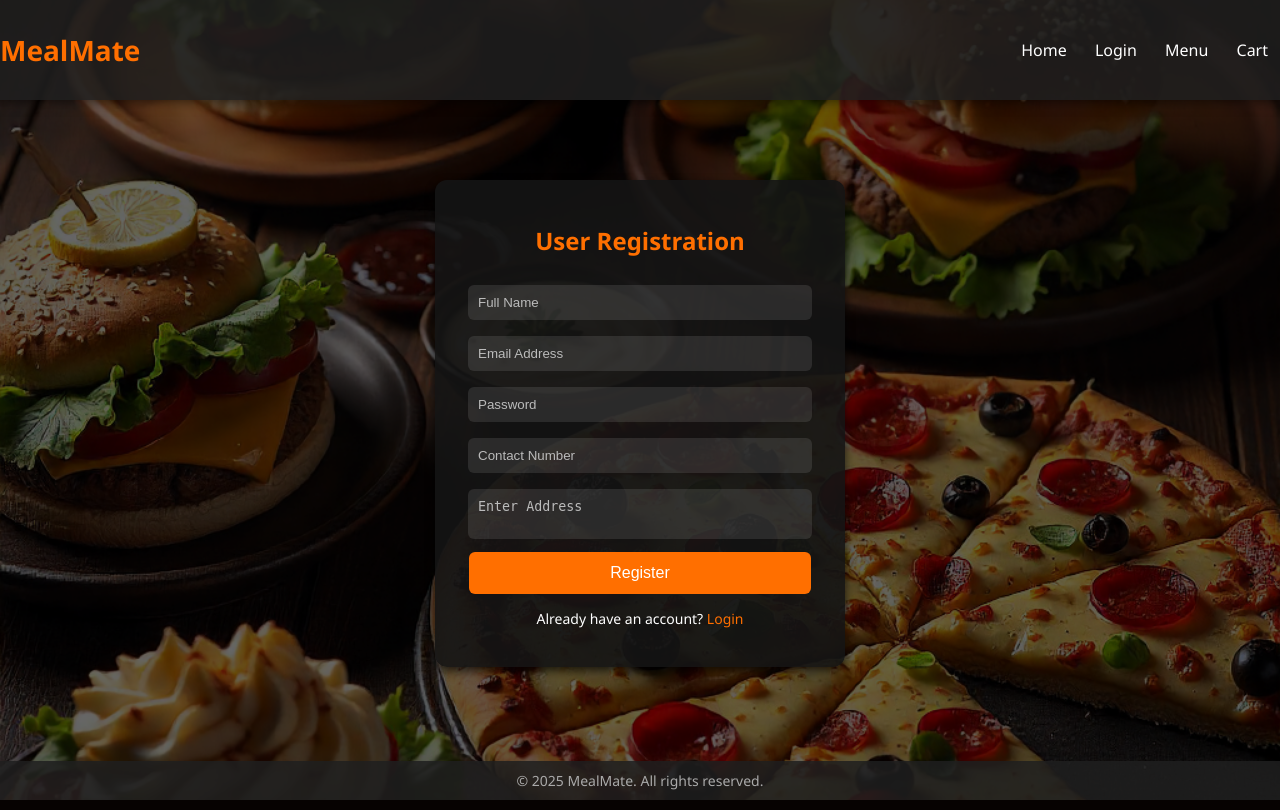
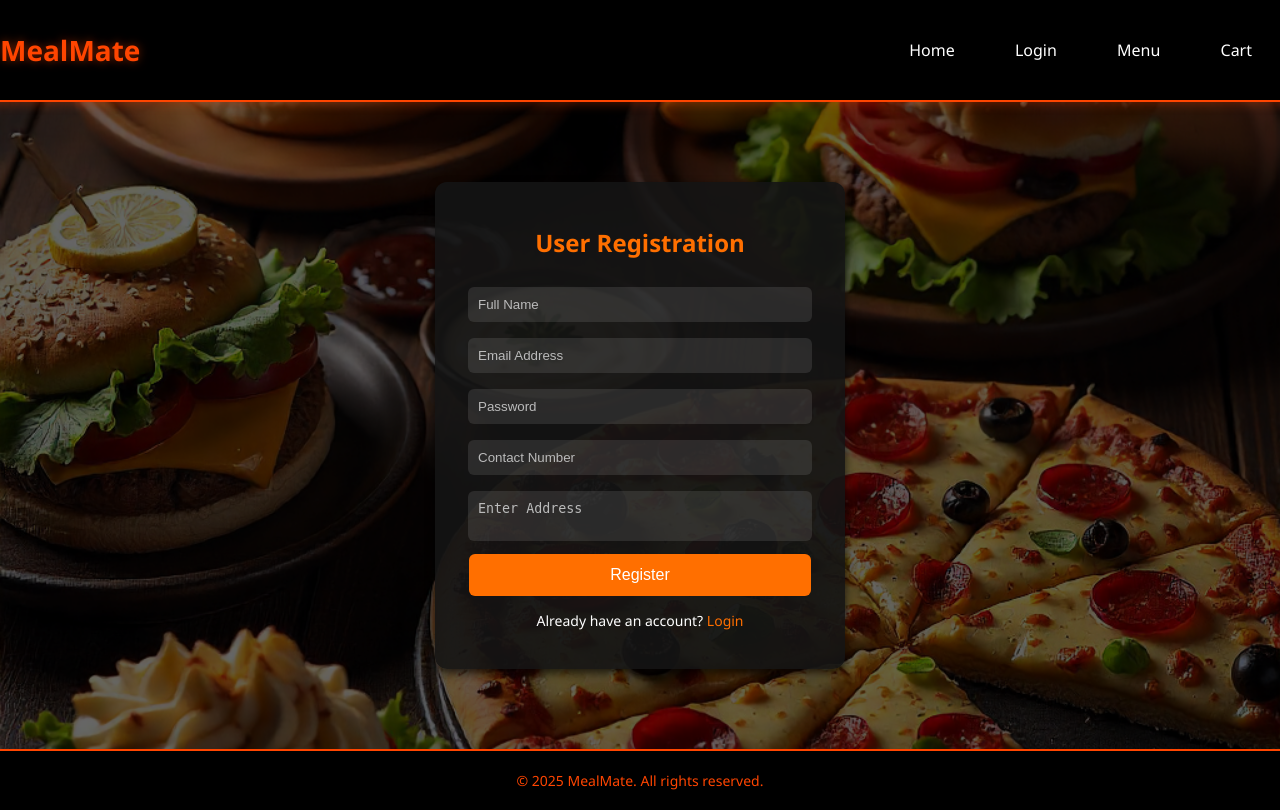
Before and after one commit to Navindi-Thisara/MealMate-online-food-ordering-system, a PHP site: page /users/register.php in a window 1280 px wide. Run offline with PHP 8.4, Linux system fonts and the light colour scheme.

Commit message:
Update form.css and user pages

```diff
--- a/assets/form.css
+++ b/assets/form.css
@@ -28,21 +28,23 @@ body::after {
 /* Header */
 header {
     width: 100%;
-    background-color: rgba(31,31,31,0.85);
+    background-color: #000000;
     padding: 12px 25px;
     display: flex;
     justify-content: space-between;
     align-items: center;
     z-index: 2;
-    position: sticky;
+    position: relative;
     top: 0;
-    box-shadow: 0 2px 10px rgba(0,0,0,0.5);
+    box-shadow: 0 2px 10px rgba(255, 69, 0, 0.3);
+    border-bottom: 2px solid #FF4500;
 }
 
 header h1 {
-    color: #ff6f00;
+    color: #FF4500;
     font-size: 28px;
     font-weight: bold;
+    text-shadow: 0 0 10px rgba(255, 69, 0, 0.5);
 }
 
 nav a {
@@ -50,23 +52,30 @@ nav a {
     margin: 0 12px;
     text-decoration: none;
     font-size: 16px;
+    font-weight: 500;
+    padding: 8px 16px;
+    border-radius: 25px;
+    transition: all 0.3s ease;
 }
 
 nav a:hover {
-    color: #ff9100;
+    background: linear-gradient(45deg, #FF4500, #FF6500);
+    transform: translateY(-2px);
+    box-shadow: 0 5px 15px rgba(255, 69, 0, 0.4);
 }
 
 /* Footer */
 footer {
-    width: 100%;
     text-align: center;
-    padding: 10px;
-    background-color: rgba(31,31,31,0.85);
-    color: #aaa;
+    padding: 20px;
+    background-color: #000000;
+    color: #FF4500;
     font-size: 14px;
     margin-top: auto;
+    border-top: 2px solid #FF4500;
+    position: relative;
     z-index: 2;
-    position: relative;
+    width: 100%;
 }
 
 /* === Form Container === */
--- a/users/login.php
+++ b/users/login.php
@@ -54,7 +54,7 @@ if ($_SERVER["REQUEST_METHOD"] == "POST") {
 <head>
     <meta charset="UTF-8">
     <title>Login - MealMate</title>
-    <link rel="stylesheet" href="../assets/form.css">
+    <link rel="stylesheet" href="../assets/form.css?v=1">
     <?php if ($redirect): ?>
         <meta http-equiv="refresh" content="2;url=../food_management/menu.php">
     <?php endif; ?>
--- a/users/register.php
+++ b/users/register.php
@@ -1,5 +1,4 @@
 <?php
-// Database connection
 $conn = new mysqli("localhost:3307", "root", "", "online_food_ordering_system");
 
 $msg = "";
@@ -11,7 +10,6 @@ if ($_SERVER["REQUEST_METHOD"] == "POST") {
     $contact_no = trim($_POST['contact_no']);
     $address    = trim($_POST['address']);
 
-    // Check if email already exists
     $check = $conn->prepare("SELECT * FROM users WHERE email = ?");
     $check->bind_param("s", $email);
     $check->execute();
@@ -20,8 +18,7 @@ if ($_SERVER["REQUEST_METHOD"] == "POST") {
     if ($result->num_rows > 0) {
         $msg = "⚠️ Email already registered!";
     } else {
-        $stmt = $conn->prepare("INSERT INTO users (full_name, email, password, contact_no, address)
-                                VALUES (?, ?, ?, ?, ?)");
+        $stmt = $conn->prepare("INSERT INTO users (full_name, email, password, contact_no, address) VALUES (?, ?, ?, ?, ?)");
         $stmt->bind_param("sssss", $full_name, $email, $password, $contact_no, $address);
 
         if ($stmt->execute()) {
@@ -32,12 +29,13 @@ if ($_SERVER["REQUEST_METHOD"] == "POST") {
     }
 }
 ?>
+
 <!DOCTYPE html>
 <html lang="en">
 <head>
     <meta charset="UTF-8">
     <title>Register - MealMate</title>
-    <link rel="stylesheet" href="../assets/form.css">
+    <link rel="stylesheet" href="../assets/form.css?v=1">
 </head>
 <body>
     <!-- Header -->
@@ -46,8 +44,8 @@ if ($_SERVER["REQUEST_METHOD"] == "POST") {
         <nav>
             <a href="../index.php">Home</a>
             <a href="login.php">Login</a>
-            <a href="#">Menu</a>
-            <a href="#">Cart</a>
+            <a href="../food_management/menu.php">Menu</a>
+            <a href="../cart.php">Cart</a>
         </nav>
     </header>
 
```
